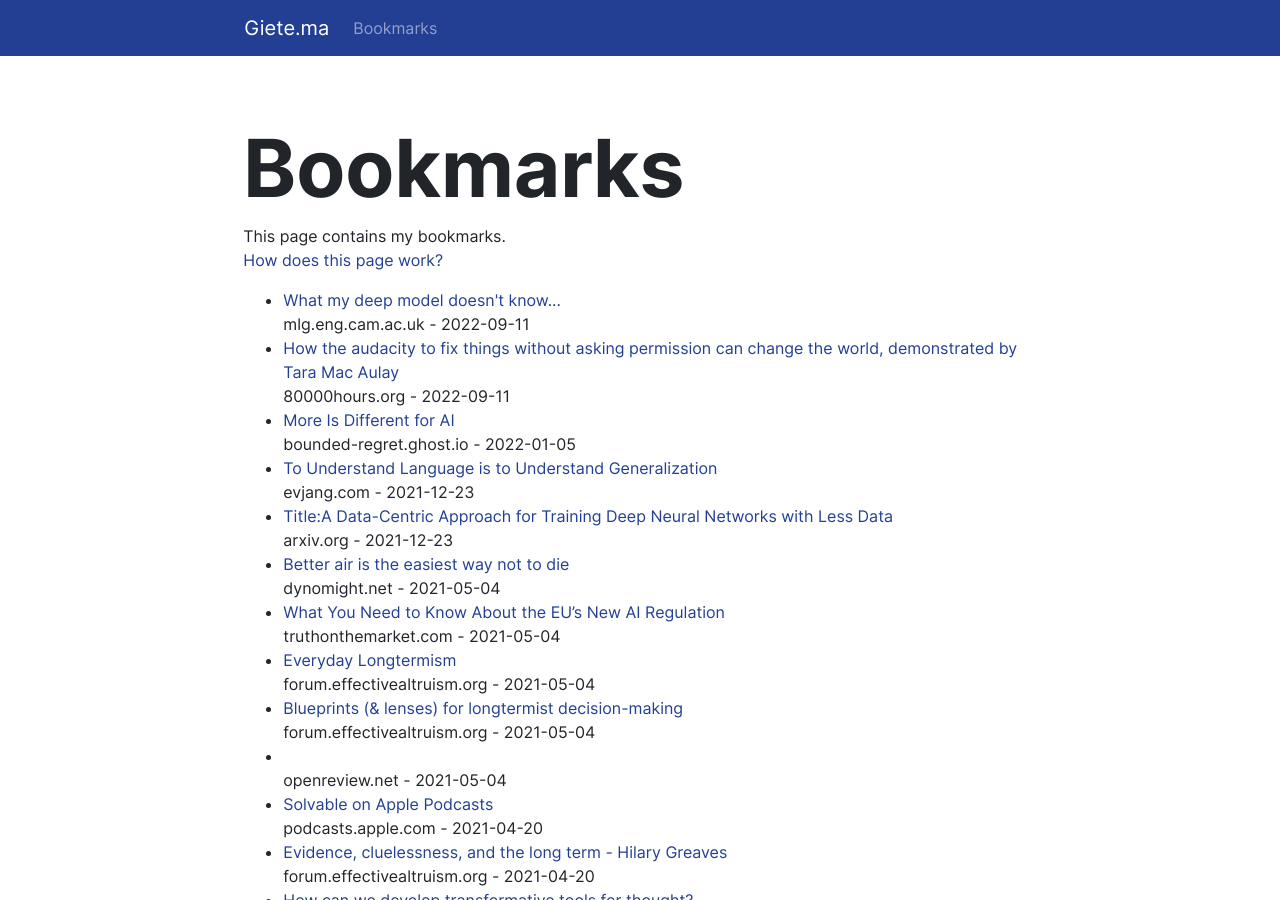
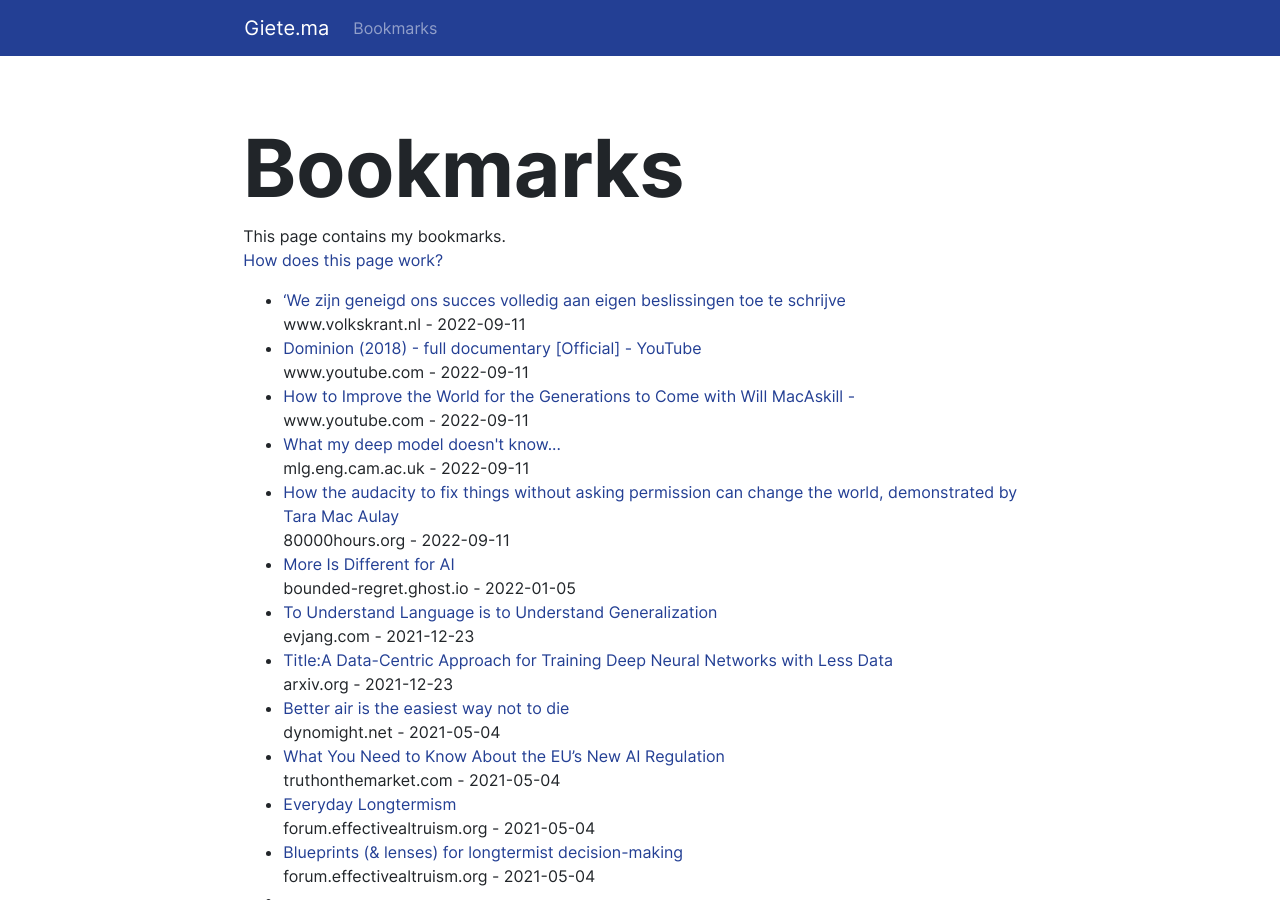
Before and after one commit to gietema/gietema.github.io, a Jekyll site: the page built from bookmarks.html, in a window 1280 px wide and 900 px high. Built offline with Jekyll 4.4.1, drawn with Linux system fonts in a browser that asks for light colours; nearby versions of some CDN libraries.

Commit message:
Update bookmarks

```diff
--- a/bookmarks.html
+++ b/bookmarks.html
@@ -8,6 +8,9 @@ This page contains my bookmarks.
     <a href="/posts/2020/06/13/publishing-bookmarks.html">How does this page work?</a>
 </p>
 <ul>
+<li><a href="https://www.volkskrant.nl/gs-bef96cba" target="_blank">‘We zijn geneigd ons succes volledig aan eigen beslissingen toe te schrijve</a><br>www.volkskrant.nl - 2022-09-11</li>
+<li><a href="https://www.youtube.com/watch?v=LQRAfJyEsko&list=WL&ab_channel=FarmTransparencyProject" target="_blank">Dominion (2018) - full documentary [Official] - YouTube</a><br>www.youtube.com - 2022-09-11</li>
+<li><a href="https://www.youtube.com/watch?v=_UycanMiee8&ab_channel=IntelligenceSquared" target="_blank">How to Improve the World for the Generations to Come with Will MacAskill - </a><br>www.youtube.com - 2022-09-11</li>
 <li><a href="http://mlg.eng.cam.ac.uk/yarin/blog_3d801aa532c1ce.html" target="_blank">What my deep model doesn't know...</a><br>mlg.eng.cam.ac.uk - 2022-09-11</li>
 <li><a href="https://80000hours.org/podcast/episodes/tara-mac-aulay-operations-mindset/" target="_blank">How the audacity to fix things without asking permission can change the world, demonstrated by Tara Mac Aulay</a><br>80000hours.org - 2022-09-11</li>
 <li><a href="https://bounded-regret.ghost.io/more-is-different-for-ai/" target="_blank">More Is Different for AI</a><br>bounded-regret.ghost.io - 2022-01-05</li>
```
